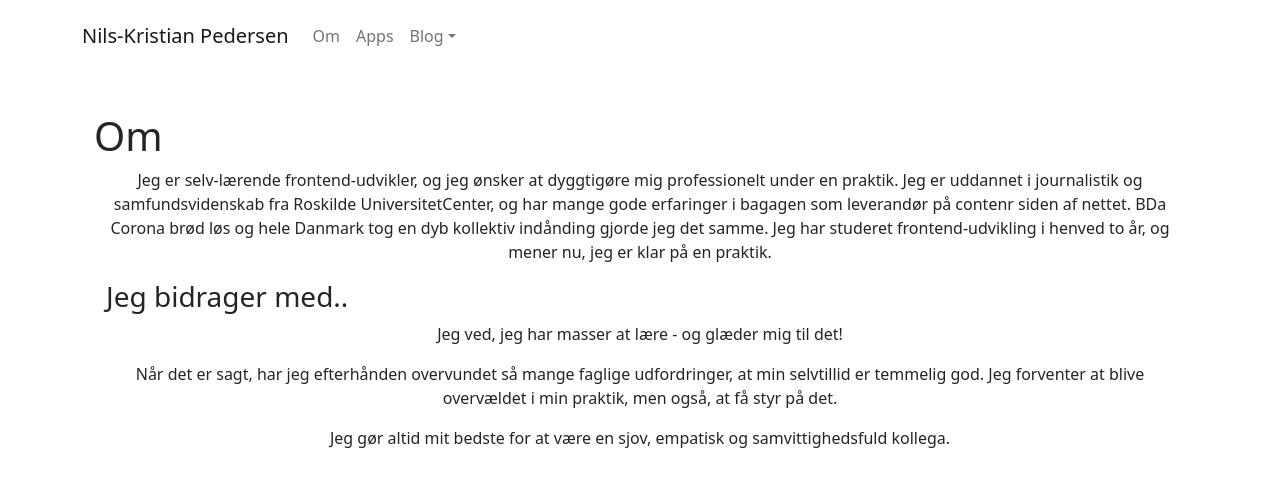
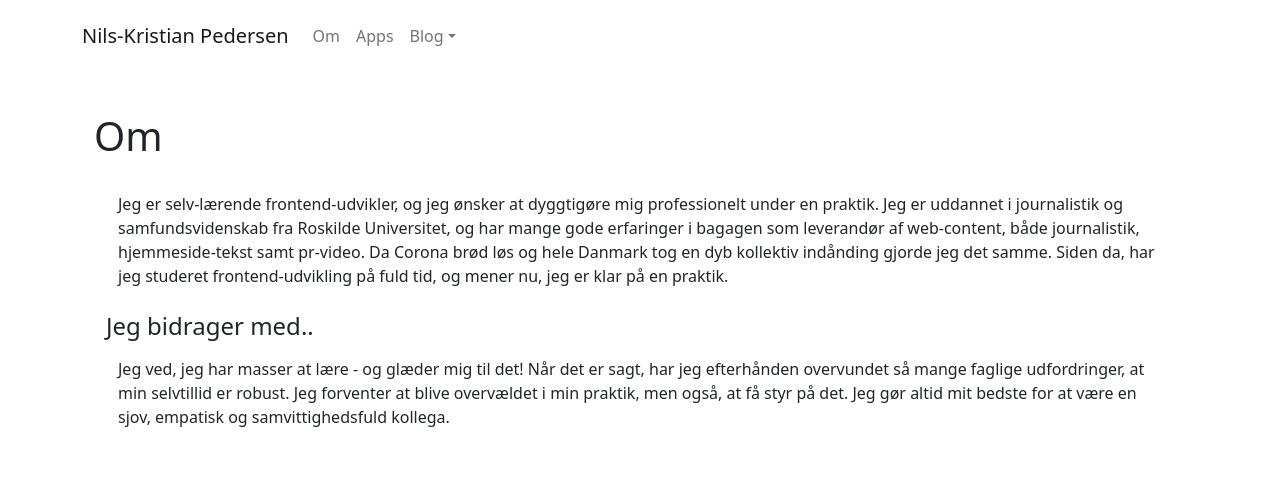
Before and after one commit to nkped/nkped.github.io, a React (Create React App) app: page /om in a window 1280 px wide. Shown: the top 486 px of the page. Built offline with nearby package versions, Linux system fonts and the light colour scheme.

Commit message:
Tilføj template-layout til Om

```diff
--- a/src/components/footer.jsx
+++ b/src/components/footer.jsx
@@ -3,7 +3,7 @@ import { Container, Row, Col } from "react-bootstrap";
 export function Footer() {
   return (
     <Container>
-      <Row className="border border-secondary mt-3 py-4">
+      <Row className="border border-secondary mt-3 pt-4 pb-2">
         <Col>nikrped@gmail.com</Col>
         <Col>Rådmandsgade 35</Col>
         <Col className="text-end">Tlf: 6088 7055</Col>
--- a/src/routes/blogLandingPage.jsx
+++ b/src/routes/blogLandingPage.jsx
@@ -1,3 +1,24 @@
+import { Container, Row, Col } from "react-bootstrap";
+
 export default function BlogLandingPage() {
-  return <h2>Vælg et blog-indlæg!</h2>;
+  return (
+    <Container>
+      <Container>
+        <Row className="text-start">
+          <Col>
+            <h2>Blog</h2>
+          </Col>
+        </Row>
+      </Container>
+      <Container>
+        <Row>
+          <Col className="text-start p-4">
+            Velkommen til min blog. Her fører jeg en form for dagbog som
+            udvikler, dels, for at øve mig i at dokumentere, og dels, for at
+            skrive manualer, jeg hutigt kan vende tilbage til.
+          </Col>
+        </Row>
+      </Container>
+    </Container>
+  );
 }
--- a/src/routes/home.jsx
+++ b/src/routes/home.jsx
@@ -21,7 +21,7 @@ export default function Home() {
           <Col className="border">Selv-lærende</Col>
         </Row>
         <Row>
-          <Col className="text-end">Ambitiøs</Col>
+          <Col className="text-end border">Ambitiøs</Col>
         </Row>
       </Container>
       <Footer />
--- a/src/routes/om.jsx
+++ b/src/routes/om.jsx
@@ -1,4 +1,4 @@
-import { Container } from "react-bootstrap";
+import { Container, Row, Col } from "react-bootstrap";
 
 export default function Om() {
   return (
@@ -7,28 +7,30 @@ export default function Om() {
         <h1>Om</h1>
       </Container>
       <Container>
-        <p>
-          Jeg er selv-lærende frontend-udvikler, og jeg ønsker at dyggtigøre mig
-          professionelt under en praktik. Jeg er uddannet i journalistik og
-          samfundsvidenskab fra Roskilde UniversitetCenter, og har mange gode
-          erfaringer i bagagen som leverandør på contenr siden af nettet. BDa
-          Corona brød løs og hele Danmark tog en dyb kollektiv indånding gjorde
-          jeg det samme. Jeg har studeret frontend-udvikling i henved to år, og
-          mener nu, jeg er klar på en praktik.
-        </p>
+        <Row className="text-start p-4">
+          <Col>
+            Jeg er selv-lærende frontend-udvikler, og jeg ønsker at dyggtigøre
+            mig professionelt under en praktik. Jeg er uddannet i journalistik
+            og samfundsvidenskab fra Roskilde Universitet, og har mange gode
+            erfaringer i bagagen som leverandør af web-content, både
+            journalistik, hjemmeside-tekst samt pr-video. Da Corona brød løs og
+            hele Danmark tog en dyb kollektiv indånding gjorde jeg det samme.
+            Siden da, har jeg studeret frontend-udvikling på fuld tid, og mener
+            nu, jeg er klar på en praktik.
+          </Col>
+        </Row>
         <Container className="d-flex">
-          <h3>Jeg bidrager med..</h3>
+          <h4>Jeg bidrager med..</h4>
         </Container>
-        <p>Jeg ved, jeg har masser at lære - og glæder mig til det!</p>
-        <p>
-          Når det er sagt, har jeg efterhånden overvundet så mange faglige
-          udfordringer, at min selvtillid er temmelig god. Jeg forventer at
-          blive overvældet i min praktik, men også, at få styr på det.
-        </p>
-        <p>
-          Jeg gør altid mit bedste for at være en sjov, empatisk og
-          samvittighedsfuld kollega.{" "}
-        </p>
+        <Row className="text-start px-4 py-2">
+          <Col>
+            Jeg ved, jeg har masser at lære - og glæder mig til det! Når det er
+            sagt, har jeg efterhånden overvundet så mange faglige udfordringer,
+            at min selvtillid er robust. Jeg forventer at blive overvældet i min
+            praktik, men også, at få styr på det. Jeg gør altid mit bedste for
+            at være en sjov, empatisk og samvittighedsfuld kollega.
+          </Col>
+        </Row>
       </Container>
     </Container>
   );
```
